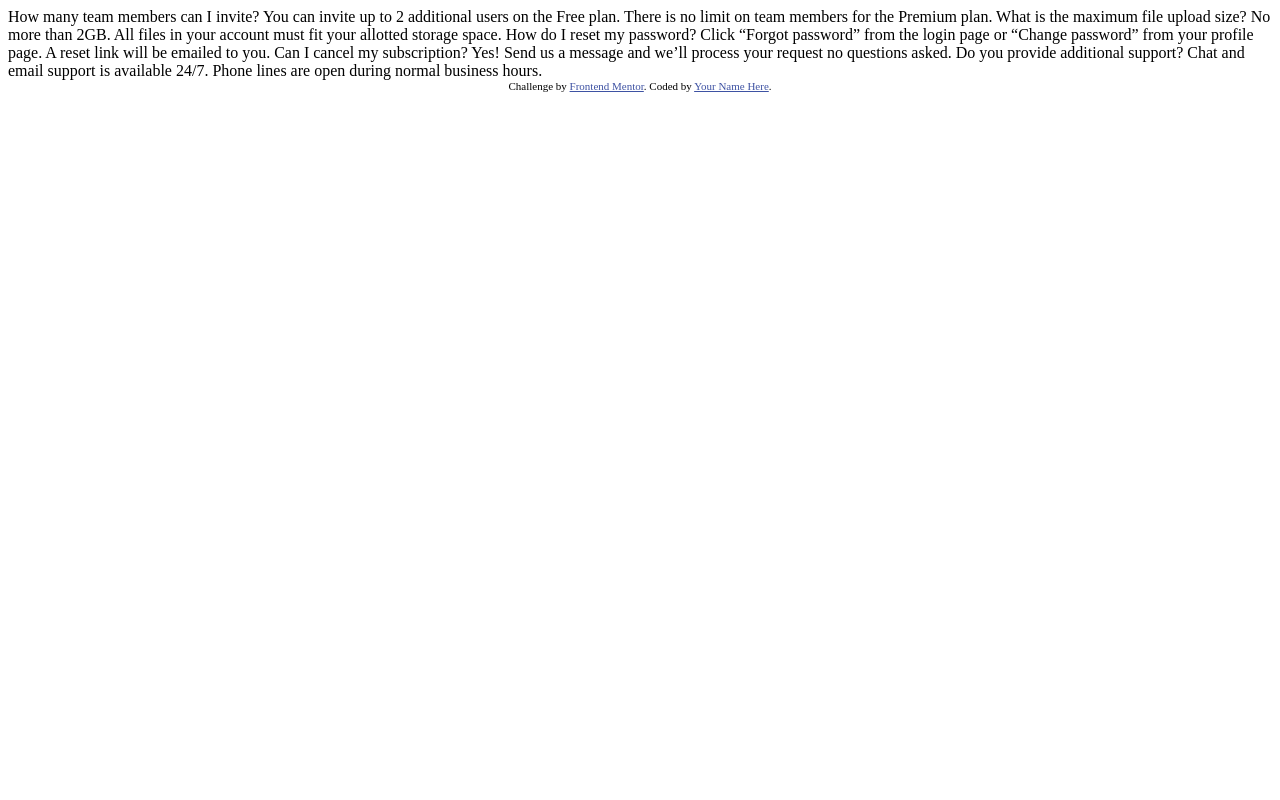
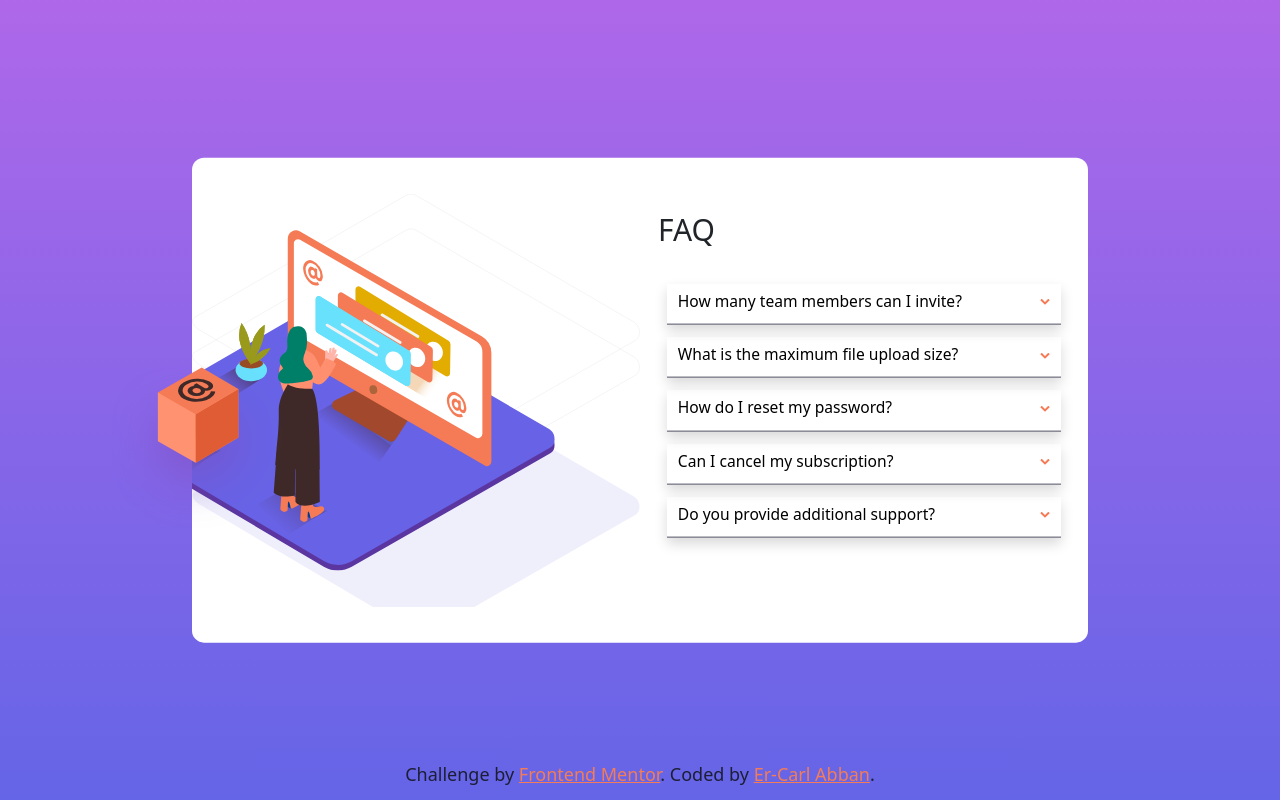
Before and after one commit to KharlAbban/frontendmentor-faq-card-soln, a plain HTML site: page index.html in a window 1280 px wide. Drawn offline with nearby package versions, Linux system fonts and the light colour scheme.

Commit message:
Modified files

```diff
--- /dev/null
+++ b/index.css
@@ -0,0 +1,120 @@
+@import url('https://fonts.googleapis.com/css2?family=Kumbh+Sans:wght@400;700&display=swap');
+:root {
+  font-family: 'Kumbh Sans', sans-serif;
+  font-size: 12px;
+  --p-very-dark-desat-blue: hsl(238, 29%, 16%);
+  --p-soft-red: hsl(14, 88%, 65%);
+  --g-soft-violet: hsl(273, 75%, 66%);
+  --g-soft-blue: hsl(240, 73%, 65%);
+  --n-very-dark-grayish-blue: hsl(237, 12%, 33%);
+  --n-dark-grayish-blue: hsl(240, 6%, 50%);
+  --n-light-grayish-blue: hsl(240, 5%, 91%);
+}
+body {
+  background: linear-gradient(to top, var(--g-soft-blue), var(--g-soft-violet)) no-repeat;
+  margin: 0;
+  padding: 0;
+  background-attachment: fixed;
+}
+.attribution {
+  width: 100%;
+  font-size: 1.2rem;
+  color: var(--p-very-dark-desat-blue);
+  text-align: center;
+  position: fixed;
+  bottom: 0;
+  margin-bottom: 1rem;
+}
+.attribution a {
+  color: var(--p-soft-red);
+}
+#main {
+  width: 70%;
+  height: auto;
+  /* max-height: 510px; */
+  margin: auto;
+  top: 50%;
+  left: 50%;
+  transform: translate(-50%, -50%);
+  position: absolute;
+  text-align: center;
+  background: var(--n-white);
+  border-radius: 1rem;
+  box-shadow: 10px 10px 8px var(--n-light-lavender);
+}
+.firstCol {
+  background-image: url("images/bg-pattern-desktop.svg");
+  background-size: cover;
+  max-height: 555px;
+  position: relative;
+  overflow-x: hidden;
+}
+.fColImg {
+  translate: -19% 0;
+}
+.fColImgTwo {
+  position: absolute;
+  width: 190px;
+  top: 43%;
+  left:  -9.9%;
+  z-index: 999;
+}
+.acc-toggle-link {
+  font-weight: normal;
+  font-size: 1.3rem;
+  text-decoration: none;
+  border: none;
+  outline: none;
+  padding: 0.9rem;
+  background: none;
+  border-bottom: 1px solid var(--n-very-dark-grayish-blue);
+  transition: 500ms ease-in-out;
+}
+.acc-toggle-link.active {
+  font-weight: 700;
+}
+.button-link-img {
+  transition: 500ms ease-in-out;
+}
+.acc-toggle-link.active .button-link-img {
+  transform: scaleY(-1);
+}
+.acc-content {
+  height: 0;
+  overflow: hidden;
+  padding: 0;
+  font-size: 1.1rem;
+  transition: 500ms ease-in-out;
+}
+.acc-content.open {
+  padding: 0.5rem;
+  height: 55px;
+}
+@media  screen and (max-width: 768px) {
+  h1.faq-heading {
+    text-align: center;
+    font-weight: 700;
+  }
+  .firstCol {
+    background-image: url("images/bg-pattern-mobile.svg") no-repeat center center;
+    background-size: cover;
+    overflow: visible !important;
+    max-height: 50px;
+  }
+  .fColImgThree {
+    width: 60%;
+    translate: 0 -80%;
+    margin: 0 auto;
+  }
+}
+@media  screen and (max-width: 375px) {
+  #main {
+    width: 100%;
+    box-shadow: none;
+  }
+}
+@media  screen and (min-width: 768px) {
+  .fColImgThree {
+    display: none;
+  }
+}
--- a/index.html
+++ b/index.html
@@ -1,40 +1,108 @@
 <!DOCTYPE html>
 <html lang="en">
+
 <head>
+  <!-- <meta http-equiv="refresh" content="5"> -->
   <meta charset="UTF-8">
-  <meta name="viewport" content="width=device-width, initial-scale=1.0"> <!-- displays site properly based on user's device -->
+  <meta name="viewport" content="width=device-width, initial-scale=1.0">
+  <!-- displays site properly based on user's device -->
+  <link rel="icon" type="image/png" sizes="32x32" href="./images/favicon-32x32.png">
+  <link href="https://cdn.jsdelivr.net/npm/bootstrap@5.3.0/dist/css/bootstrap.min.css" rel="stylesheet"
+    integrity="sha384-9ndCyUaIbzAi2FUVXJi0CjmCapSmO7SnpJef0486qhLnuZ2cdeRhO02iuK6FUUVM" crossorigin="anonymous">
+  <link rel="stylesheet" href="index.css">
+  <title>Frontend Mentor | FAQ Accordion Card</title>
+  <script defer src="https://cdn.jsdelivr.net/npm/bootstrap@5.3.0/dist/js/bootstrap.bundle.min.js"
+    integrity="sha384-geWF76RCwLtnZ8qwWowPQNguL3RmwHVBC9FhGdlKrxdiJJigb/j/68SIy3Te4Bkz"
+    crossorigin="anonymous"></script>
+  <script src="index.js" defer></script>
+</head>
 
-  <link rel="icon" type="image/png" sizes="32x32" href="./images/favicon-32x32.png">
+<body>
 
-  <title>Frontend Mentor | FAQ Accordion Card</title>
-
-  <!-- Feel free to remove these styles or customise in your own stylesheet 👍 -->
-  <style>
-    .attribution { font-size: 11px; text-align: center; }
-    .attribution a { color: hsl(228, 45%, 44%); }
-  </style>
-</head>
-<body>
+  <main id="main" class="row bg-white">
+    <img src="images/illustration-box-desktop.svg" class="fColImgTwo d-none d-lg-block" alt="">
+    <div class="col-md-6 py-5 px-0 my-md-5 d-flex align-content-center flex-column firstCol">
+      <img src="images/illustration-woman-online-desktop.svg" class="fColImg d-none d-md-block" alt="">
+      <img src="images/illustration-woman-online-mobile.svg" class="img-fluid fColImgThree" alt="">
+    </div>
+    <div class="col h-100 p-lg-4 py-md-2 px-md-4 faq-section">
+      <h1 class="text-start faq-heading my-5">FAQ</h1>
+      <div class="container my-4">
+        <div class="mb-3 acc-card shadow">
+          <div class="acc-header">
+            <button class="pt-2 text-start d-block w-100 acc-toggle-link" data-accordion-button>
               How many team members can I invite?
+              <span class="float-end mr-3">
+                <img src="images/icon-arrow-down.svg" class="button-link-img" alt="">
+              </span>
+            </button>
+          </div>
+          <div class="acc-content text-start" data-accordion-content>
             You can invite up to 2 additional users on the Free plan. There is no limit on
             team members for the Premium plan.
-
+          </div>
+        </div>
+        <div class="mb-3 acc-card shadow">
+          <div class="acc-header">
+            <button class="pt-2 text-start d-block w-100 acc-toggle-link" data-accordion-button>
               What is the maximum file upload size?
+              <span class="float-end mr-3">
+                <img src="images/icon-arrow-down.svg" class="button-link-img" alt="">
+              </span>
+            </button>
+          </div>
+          <div class="acc-content text-start" data-accordion-content>
             No more than 2GB. All files in your account must fit your allotted storage space.
-
+          </div>
+        </div>
+        <div class="mb-3 acc-card shadow">
+          <div class="acc-header">
+            <button class="pt-2 text-start d-block w-100 acc-toggle-link" data-accordion-button>
               How do I reset my password?
+              <span class="float-end mr-3">
+                <img src="images/icon-arrow-down.svg" class="button-link-img" alt="">
+              </span>
+            </button>
+          </div>
+          <div class="acc-content text-start" data-accordion-content>
             Click “Forgot password” from the login page or “Change password” from your profile page.
             A reset link will be emailed to you.
+          </div>
+        </div>
+        <div class="mb-3 acc-card shadow">
+          <div class="acc-header">
+            <button class="pt-2 text-start d-block w-100 acc-toggle-link" data-accordion-button>
+              Can I cancel my subscription?
+              <span class="float-end mr-3">
+                <img src="images/icon-arrow-down.svg" class="button-link-img" alt="">
+              </span>
+            </button>
+          </div>
+          <div class="acc-content text-start" data-accordion-content>
+            Yes! Send us a message and we’ll process your request no questions asked.
+          </div>
+        </div>
+        <div class="mb-5 acc-card shadow">
+          <div class="acc-header">
+            <button class="pt-2 text-start d-block w-100 acc-toggle-link" data-accordion-button>
+              Do you provide additional support?
+              <span class="float-end mr-3">
+                <img src="images/icon-arrow-down.svg" class="button-link-img" alt="">
+              </span>
+            </button>
+          </div>
+          <div class="acc-content text-start" data-accordion-content>
+            Chat and email support is available 24/7. Phone lines are open during normal business hours.
+          </div>
+        </div>
+      </div>
+    </div>
+  </main>
 
-  Can I cancel my subscription?
-  Yes! Send us a message and we’ll process your request no questions asked.
-
-  Do you provide additional support?
-  Chat and email support is available 24/7. Phone lines are open during normal business hours.
-
-  <div class="attribution">
+  <div class="attribution fixed-bottom mb-3 fs-4">
     Challenge by <a href="https://www.frontendmentor.io?ref=challenge" target="_blank">Frontend Mentor</a>.
-    Coded by <a href="#">Your Name Here</a>.
+    Coded by <a href="https://KharlAbban.github.io">Er-Carl Abban</a>.
   </div>
 </body>
+
 </html>
--- /dev/null
+++ b/index.js
@@ -0,0 +1,7 @@
+const btn = document.querySelectorAll("[data-accordion-button]");
+btn.forEach((button, index) => {
+  button.addEventListener("click", (event) => {
+    button.classList.toggle("active");
+    button.parentElement.parentElement.querySelector("[data-accordion-content]").classList.toggle("open");
+  })
+})
```
Also changed, not shown: images/favicon-32x32.png (deleted), screenshot.png (added), 3 other files. Lines whose indentation alone changed are shown as unchanged.
